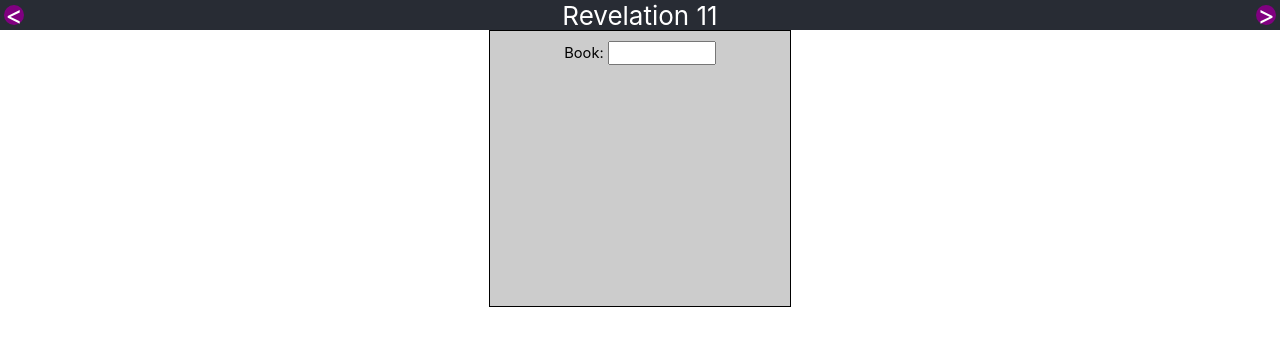
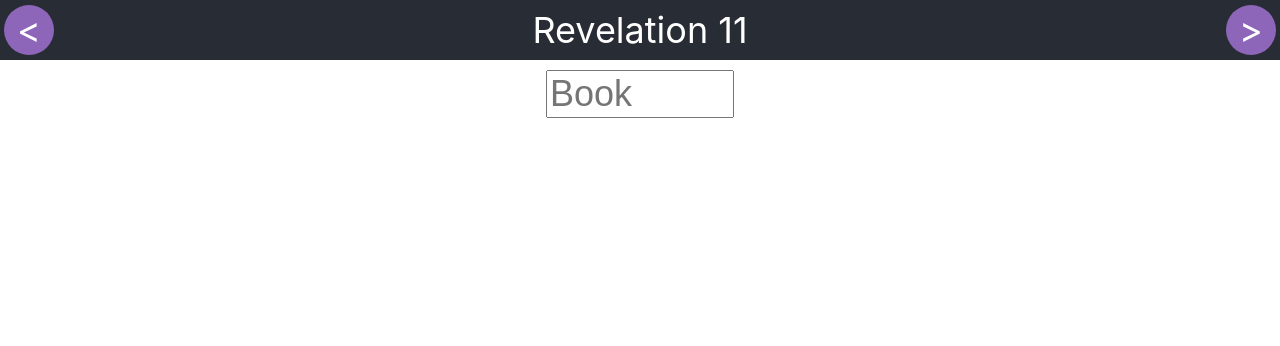
Before and after one commit to ricktoews/niv-reader, a React (Create React App) app: page / in a window 1280 px wide. Shown: the top 346 px of the page. Built offline with nearby package versions, Linux system fonts and the light colour scheme.

Commit message:
Fair amount of styling.

```diff
--- a/src/App.js
+++ b/src/App.js
@@ -43,7 +43,7 @@ function App() {
   const autoCompleteStyle = {
     marginTop: '10px',
     color: 'black',
-    fontSize: '11pt'
+    fontSize: '1em'
   };
 
   const handleLeft = () => {
@@ -64,7 +64,7 @@ function App() {
         <ChevronIcon direction="left" handleClick={handleLeft} />
         <Reference book={reference.book} chapter={reference.chapter} popupSetReference={popupSetReference} />
         { showPopup ? (<Popup width="300" height="275">
-          { !book ? <Autocomplete style={autoCompleteStyle} prompt={'Book:'} setSelection={setSelection} data={Object.keys(bookData)} /> : null }
+          { !book ? <Autocomplete style={autoCompleteStyle} prompt={'Book'} setSelection={setSelection} data={Object.keys(bookData)} /> : null }
           { !chapter && book > '' ? <SelectInteger setInteger={setInteger} maxValue={maxChapter} /> : null }
         </Popup>) : null }
         <ChevronIcon direction="right" handleClick={handleRight} />
--- a/src/App.scss
+++ b/src/App.scss
@@ -8,12 +8,12 @@
   top: 0;
   width: 100vw;
   background-color: #282c34;
-  height: 30px;
+  height: 60px;
   display: flex;
   flex-direction: row;
   align-items: center;
   justify-content: space-between;
-  font-size: calc(10px + 2vmin);
+  font-size: calc(20px + 2vmin);
   color: white;
 }
 
@@ -40,10 +40,10 @@
 
 .passage-wrapper {
   margin: 20px;
-  margin-top: 50px;
+  margin-top: 80px;
 
   font-family: Roboto;
-  font-size: 10pt;
+  font-size: 1.0em;
   line-height: 1.5;
 
   & > div {
@@ -51,7 +51,18 @@
   }
 
   .verse-ref {
-    color:#666;
+    font-size: .8em;
+    width: 22px;
+    height: 22px;
+    margin-top: 4px;
+    margin-right: 10px;
+    border-radius: 50%;
+    background-color: #8D66B9;
+    color: white;
+    flex-shrink: 0;
+    display: flex;
+    justify-content: center;
+    align-items: center;
   }
 
   .verse-text {
@@ -59,3 +70,16 @@
     font-weight: bold;
   }
 }
+
+/* ChevronIcon */
+.chevron {
+  width: 50px;
+  height: 50px;
+  margin: 4px;
+  border-radius: 50%;
+  background-color: #8D66B9;
+  display: flex;
+  flex-direction: row;
+  justify-content: center;
+  align-items: center;
+}
--- a/src/components/Autocomplete.js
+++ b/src/components/Autocomplete.js
@@ -36,7 +36,7 @@ function Autocomplete(props) {
 
 	return (
 	  <div style={style}>
-	    {props.prompt} <input type="text" className="autocomplete-input" onChange={handleItemInput} />
+	    <input type="text" placeholder={props.prompt} className="autocomplete-input" onChange={handleItemInput} />
 	    <ul style={{ display: showMatches ? 'block' : 'none', top: matchTop, left: matchLeft }} className="autocomplete-matches">
 	      {matches.map((m, key) => {
 	        return <li key={key} onClick={handleItemClick} data-item={m}>{m}</li>;
--- a/src/components/Autocomplete.scss
+++ b/src/components/Autocomplete.scss
@@ -1,6 +1,6 @@
 .autocomplete-input {
-	font-size:16px;
-	width: 100px;
+	font-size:1em;
+	width: 5em;
 	&:focus {
 		outline: none;
 	}
@@ -21,7 +21,7 @@
 
 	li {
 		padding: 3px;
-		font-size: 16px;
+		font-size: 1em;
 		border-left: 1px solid gray;
 		border-right: 1px solid gray;
 		border-bottom: 1px solid gray;
--- a/src/components/ChevronIcon.js
+++ b/src/components/ChevronIcon.js
@@ -1,17 +1,5 @@
 import React from 'react';
 
-const chevronStyle = {
-  width: '20px',
-  height: '20px',
-  margin: '4px',
-  borderRadius: '50%',
-  backgroundColor: 'purple',
-  display: 'flex',
-  flexDirection: 'row',
-  justifyContent: 'center',
-  alignItems: 'center',
-
-};
 function ChevronIcon(props) {
   const { direction } = props;
 
@@ -21,7 +9,7 @@ function ChevronIcon(props) {
 
   const chevronImg = direction === 'left' ? '<' : '>';
   return (
-    <div onClick={handleClick} style={chevronStyle}>
+    <div onClick={handleClick} className="chevron">
       {chevronImg}
     </div>
   );
--- a/src/components/PassageLayout.js
+++ b/src/components/PassageLayout.js
@@ -1,5 +1,6 @@
 import React, { useEffect, useState } from 'react';
 
+/*
 function PassageSelector(props) {
   const [book, setBook] = useState('');
   const [chapter, setChapter] = useState('');
@@ -20,17 +21,13 @@ function PassageSelector(props) {
   };
 
   return <div className="passage-selector">
-{/*
-    <input id="input-book" type="text" onChange={handleBookInput} size="10" />
-    <input id="input-chapter" onChange={handleChapterInput} type="number" size="3" />
-    <button id="input-select" onClick={handleSelect}>Go</button>
-*/}
   </div>;
 }
+*/
 
 function Verse(props) {
-  return <div>
-    <span className="verse-ref">{props.verse}</span>. <span className="verse-text">{props.text}</span>
+  return <div style={{display: 'flex' }}>
+    <div className="verse-ref">{props.verse}</div> <div className="verse-text">{props.text}</div>
   </div>;
 }
 
@@ -55,7 +52,6 @@ function PassageLayout(props) {
   }
 
   return <div className="content-wrapper">
-    <PassageSelector select={handleSelectPassage} />
     <div className="passage-wrapper">
     { passage.map(p => {
         return <Verse book={p.book} chapter={p.chapter} verse={p.verse} text={p.text} />
--- a/src/components/Popup.js
+++ b/src/components/Popup.js
@@ -9,7 +9,7 @@ function Popup(props) {
 
 	return (
 	  <div className="popup-container">
-	    <div style={popupStyle} className="popup">
+	    <div className="popup">
               {props.children}
 	    </div>
 	  </div>
--- a/src/components/Popup.scss
+++ b/src/components/Popup.scss
@@ -1,7 +1,7 @@
 .popup-container {
 	z-index: 50;
 	position: fixed;
-	top: 30px;
+	top: 60px;
 	left: 0;
 	width: 100vw;
 	height: 100vh;
@@ -12,8 +12,6 @@
 
 .popup {
 	position: relative;
-	border: 1px solid black;
-	background-color: #ccc;
 	display: flex;
 	justify-content: center;
 }
--- a/src/components/SelectInteger.js
+++ b/src/components/SelectInteger.js
@@ -19,8 +19,8 @@ function SelectInteger(props) {
 	const [integers, setIntegers] = useState(items);
 
 	return (
-	<div style={{position: 'absolute', top: '50px' }}>
-	  <div style={{height: '200px', overflowY: 'scroll', display: 'flex', flexWrap: 'wrap', justifyContent: 'center' }}>
+	<div>
+	  <div style={{ height: '300px', overflowY: 'scroll', display: 'flex', flexWrap: 'wrap', justifyContent: 'center' }}>
 	  {integers.map(i => <IntegerElement setInteger={props.setInteger} item={i} />)}
 	  </div>
 	</div>
--- a/src/components/SelectInteger.scss
+++ b/src/components/SelectInteger.scss
@@ -3,7 +3,7 @@
 
 .integer-element {
 	border-radius: 50%;
-	background-color: #666;
+	background-color: #8D66B9;
 }
 
 .integer-element {
@@ -11,8 +11,8 @@
 	display: flex;
 	justify-content: center;
 	align-items: center;
-	width: 30px;
-	height: 30px;
-	font-size: 10pt;
+	width: 50px;
+	height: 50px;
+	font-size: 1em;
 	margin: 5px;
 }
```
